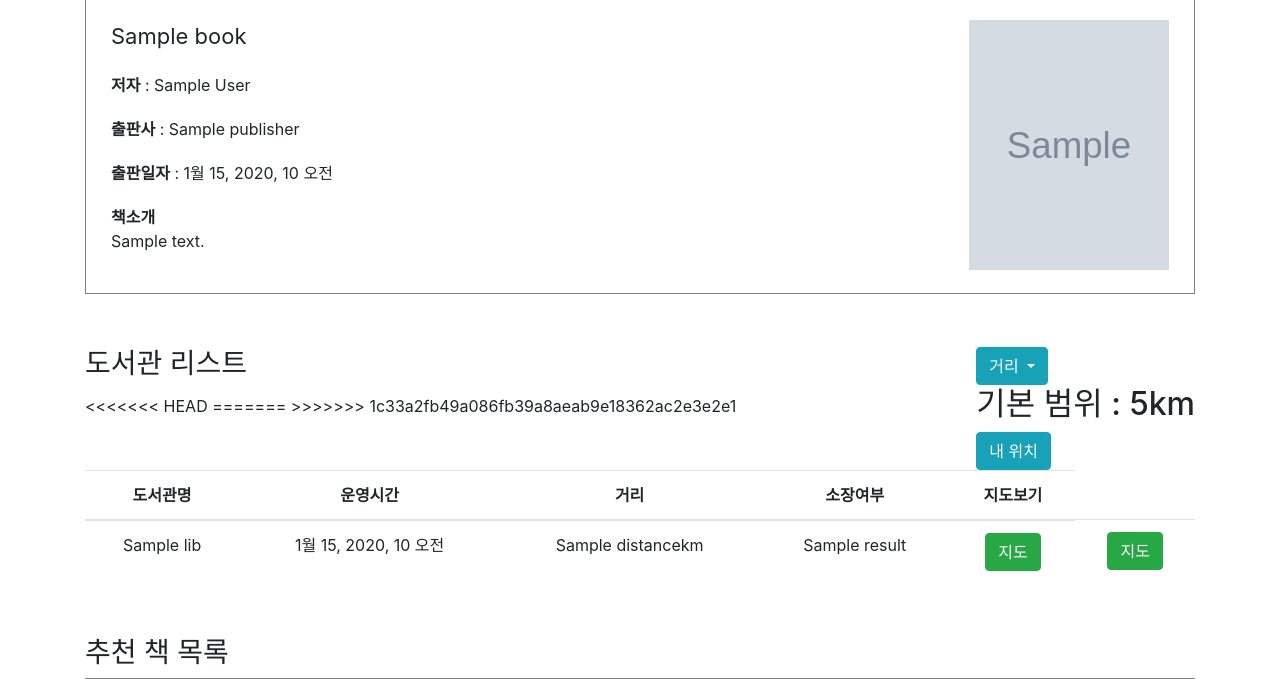
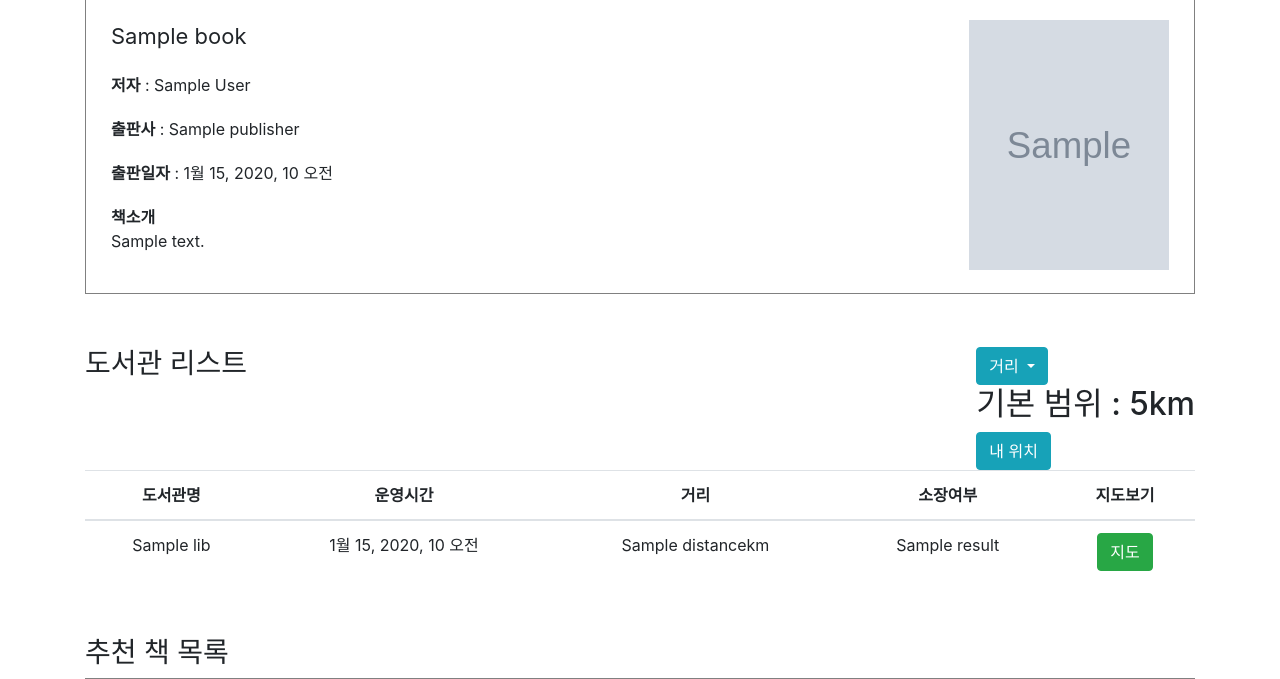
Before and after one commit to Srltas/3-1-OpenSource_Project, a Django app: template django_project/templates/book/detail.html in a window 1280 px wide. Shown: the part 253-932 px from the top of the page. Run offline with Django 3.2, Linux system fonts and the light colour scheme; the template is opened without the code that fills it: most values are stand-ins (such as "Sample title", 1, 10 or a date in 2020); grey boxes marked "Sample" are stand-in pictures; parts of the project's set-up code (start-up, migrations or seed data) failed here and were passed over; some libraries are stand-ins or nearby versions; some web fonts are replaced.

Commit message:
책 디테일화면 디자인변경

```diff
--- a/django_project/templates/book/detail.html
+++ b/django_project/templates/book/detail.html
@@ -165,11 +165,7 @@ function setKilo(kilo){
                         <td>{{ library.lib.operatingTime }}</td>
                         <td>{{ library.lib.distance }}km</td>
                         <td>{{ library.lib.result }}</td>
-<<<<<<< HEAD
-                        <td><button type="button" class="btn btn-success" onclick="open_page()">지도</button></td>
-=======
                         <td><button type="button" class="btn btn-success" onclick="window.open('https://map.kakao.com/link/map/{{ library.lib.libName }},{{ library.lib.latitude }},{{ library.lib.longitude }}')">지도</button></td>
->>>>>>> 1c33a2fb49a086fb39a8aeab9e18362ac2e3e2e1
                     </tr>
                     {% endfor %}
                     </tbody>
```
Also changed, not shown: django_project/db.sqlite3.
